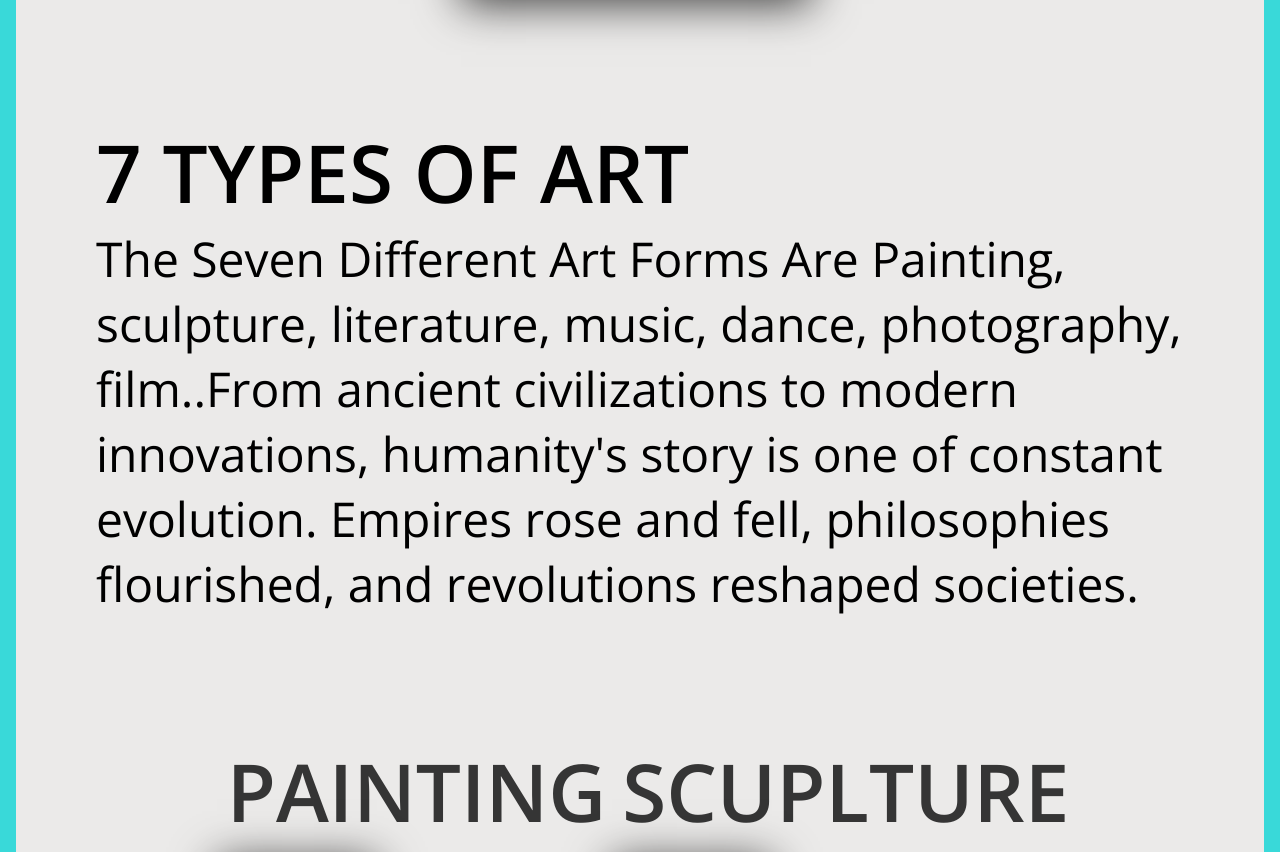
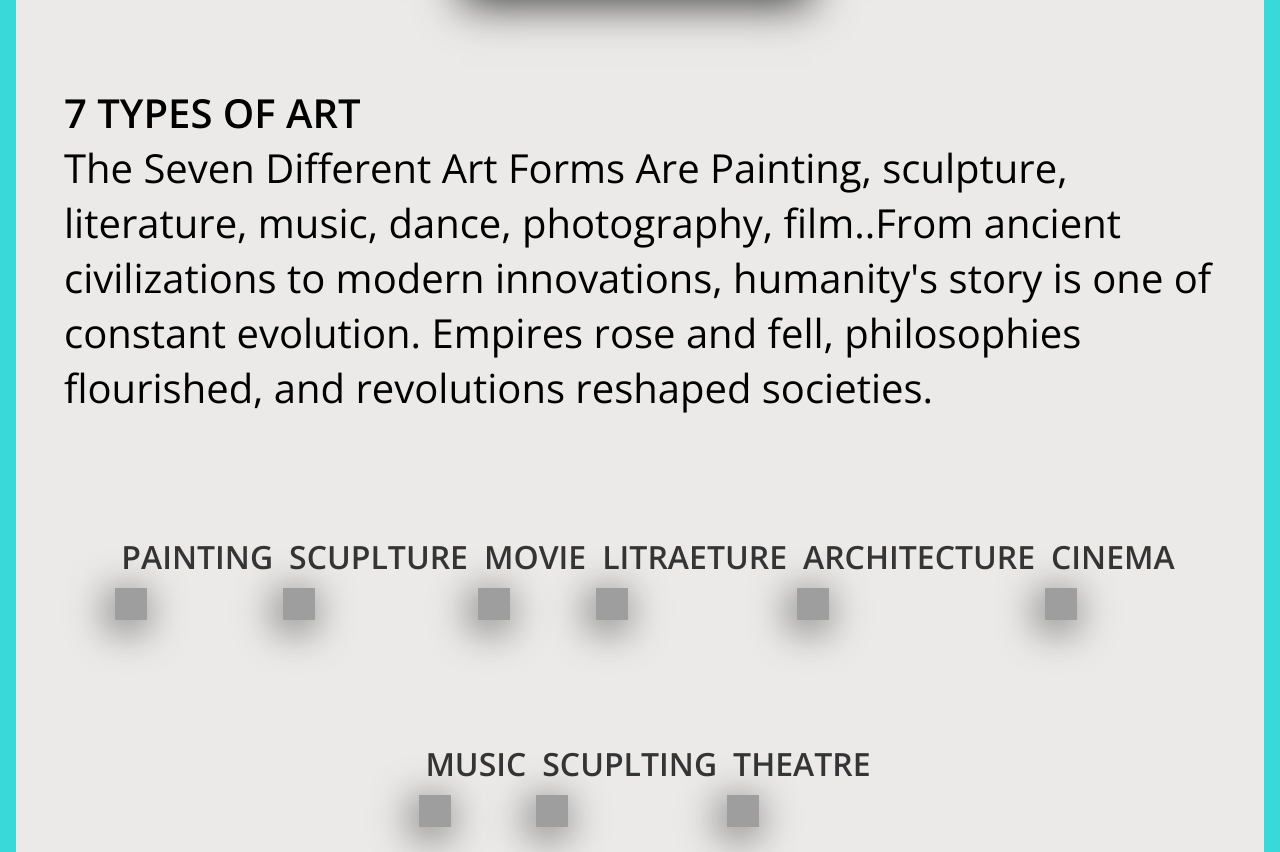
Before and after one commit to mmabbas786/Art-Project-Web-Dev, a plain HTML site: page index.html in a window 1280 px wide. Shown: the part 3166-4018 px from the top of the page. Drawn offline with nearby package versions, Linux system fonts and the light colour scheme; grey boxes are pictures that could not be loaded.

Commit message:
Update style.css

```diff
--- a/style.css
+++ b/style.css
@@ -101,14 +101,14 @@ main .img{
 
 /* SECTION THREE START */
 .section-three{
-    margin: 5rem;
+    margin: 3rem;
 }
 .section-three{
-    margin-bottom: 15rem;
-    font-size: 3rem;
+    margin-bottom: 3rem;
+    font-size: 2.5rem;
 }
 .main-heading{
-    font-size: 5rem;
+    font-size: 2.5rem;
 }
 .list{
     display: flex;
@@ -126,14 +126,14 @@ main .img{
 -moz-box-shadow: -4px 7px 42px 0px rgba(0,0,0,0.75);
 }
 .section-three .item h1 {
-    font-size: 5rem;
+    font-size: 2rem;
     color: rgb(53, 53, 53);
     margin-left: 1rem;
 }
 
 .section-three img{
-    width: 10rem;
-    height: 10rem;
+    width: 2rem;
+    height: 2rem;
     margin: 10px;
 }
 /* Section Three Ends */
@@ -143,7 +143,7 @@ footer{
     margin-top: 3rem;
     height: 100vh;
     display: flex;
-    font-size: 40px;
+    font-size: 20px;
     flex-wrap: wrap;
     flex-direction: column;
     justify-content: space-around;
```
